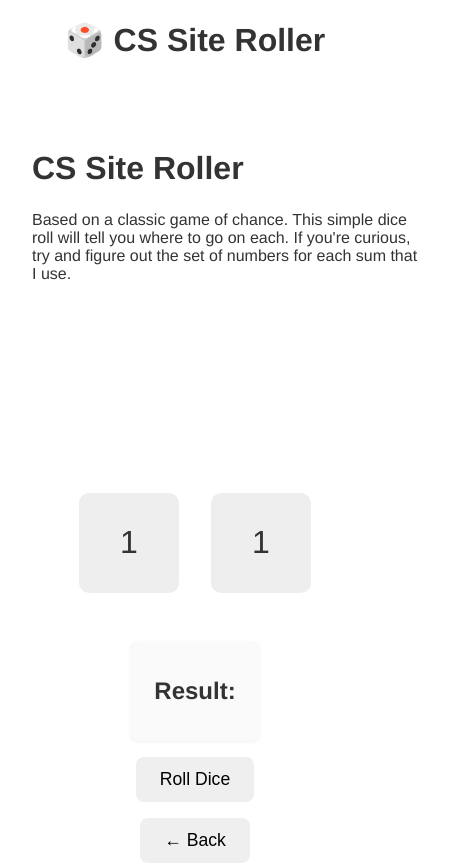
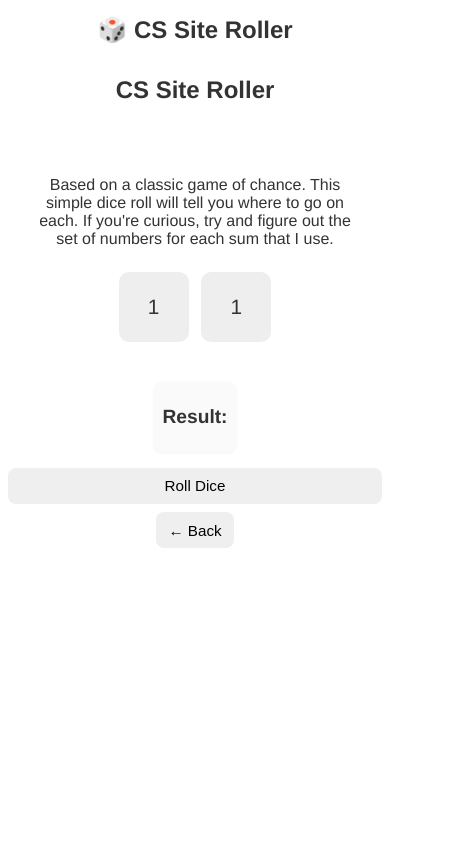
Before and after one commit to baileyfcross/monkeyhacks-ui, a Vue app: page /diceGame in a window 390 px wide. Shown: the whole page, 454 px wide, since content can reach past the window. Built offline with nearby package versions, Linux system fonts and the light colour scheme.

Commit message:
Added spotify widget and consolidated styles and refactored styling

```diff
--- a/src/assets/styles/global.css
+++ b/src/assets/styles/global.css
@@ -1,30 +1,34 @@
+/* ======= Global Resets and Box Sizing ======= */
+*,
+*::before,
+*::after {
+  box-sizing: border-box;
+}
+
+html {
+  width: 100%;
+  overflow-x: hidden;
+}
+
+body {
+  overflow-x: hidden; /* Prevent horizontal scrolling */
+  width: 100%;
+  max-width: 100vw;
+  margin: 0;
+  padding: 0;
+}
+
+img,
+iframe,
+video {
+  max-width: 100%;
+  height: auto;
+  display: block;
+}
+
 /* ======= General Styles ======= */
 
-/* Text Boxes */
-.text-box {
-  flex: 1 1 300px;
-  max-width: 400px;
-}
-
-.text-box h1 {
-  font-size: 2rem;
-  margin-bottom: 1rem;
-}
-
-.text-box p {
-  font-size: 1rem;
-  line-height: 1.5;
-  margin-bottom: 1.5rem;
-}
-
 /* Buttons */
-.button {
-  padding: 0.6rem 1.2rem;
-  border-radius: 6px;
-  border: none;
-  cursor: pointer;
-}
-
 .button {
   padding: 0.75rem 1.5rem;
   font-size: 1.1rem;
@@ -33,36 +37,20 @@
   cursor: pointer;
 }
 
-.button-primary {
+.button-primary, .cta-button {
   background-color: var(--primary-color);
   color: white;
 }
 
-.button-primary:hover {
+.button-primary:hover, .cta-button:hover {
   background-color: var(--secondary-color);
 }
 
-.cta-button {
-  padding: 0.6rem 1.2rem;
-  background-color: #007bff;
-  color: white;
-  border: none;
-  border-radius: 6px;
-  cursor: pointer;
-}
-
-.cta-button:hover {
-  background-color: #0056b3;
-}
-
-/* Two-column layout: text left, dice right */
-.three-column {
-  display: grid;
-  grid-template-columns: 1fr 420px 1fr; /* left text, center dice, right empty */
-  gap: 2rem;
-  align-items: start;
-  width: 100%;
-  max-width: 1200px;
+/* Flexbox Helpers */
+.flex-center {
+  display: flex;
+  justify-content: center;
+  align-items: center;
 }
 
 /* Colors */
@@ -86,18 +74,27 @@ main {
   flex-direction: column;
   align-items: center;
   gap: 1rem;
+  padding: 2rem;
+  padding-left: 1rem;
+  padding-right: 1rem;
+  min-height: 100vh;
 }
 
 /* Layout helpers */
-.flex-center {
-  display: flex;
-  justify-content: center;
-  align-items: center;
+.box-spacing {
+  margin: 2rem 0;
 }
+
 /* ======= Home ======= */
 .home {
   text-align: center;
   margin-top: 3rem;
+}
+
+.main-button-group {
+  display: flex;
+  flex-direction: column;
+  gap: 16px;
 }
 
 /* ======= Dice ======= */
@@ -127,6 +124,23 @@ main {
 }
 
 
+/* Adjust the middle column to match the dice container */
+.dice-three-column {
+  display: grid;
+  grid-template-columns: 1fr auto 1fr; /* Middle column adjusts to content size */
+  gap: 16px;
+  align-items: center;
+  justify-items: center;
+}
+
+.dice-container {
+  width: auto; /* Ensure the dice container determines the middle column size */
+  display: flex;
+  flex-direction: row;
+  gap: 2rem;
+}
+
+
 .dice-text {
   display: flex;
   flex-wrap: wrap;
@@ -141,11 +155,26 @@ main {
 
 /* Make the dice stack vertically on small screens and the two-column collapse */
 @media (max-width: 900px) {
-  .three-column {
-    grid-template-columns: 1fr;
+  .dice-three-column {
+    grid-template-columns: 1fr 1fr; /* Two-column layout */
+    gap: 16px;
   }
-  .dice-container {
-    justify-content: center;
+
+  .dice-text, .sum-column {
+    justify-self: center; /* Center align within the columns */
+    text-align: center;
+  }
+}
+
+@media (max-width: 768px) {
+  .dice-three-column {
+    grid-template-columns: 1fr; /* Stack columns vertically */
+    gap: 16px;
+  }
+
+  .dice-text, .sum-column {
+    justify-self: center;
+    text-align: center;
   }
 }
 
@@ -158,6 +187,35 @@ main {
   .dice-box,
   .text-box {
     max-width: 100%;
+  }
+
+  .dice-three-column {
+    grid-template-columns: 1fr; /* Stack columns vertically */
+    gap: 16px;
+  }
+}
+
+/* Ensure visibility on mobile phone sizes */
+@media (max-width: 480px) {
+  .dice-three-column {
+    grid-template-columns: 1fr; /* Stack columns vertically */
+    gap: 16px;
+    padding: 0 1rem; /* Add padding to prevent cutoff */
+  }
+
+  .dice-text, .sum-column {
+    justify-self: center;
+    text-align: center;
+    width: 100%; /* Ensure elements fit within the viewport */
+  }
+
+  .dice-container {
+    flex-wrap: wrap; /* Allow dice to wrap within the container */
+    justify-content: center;
+  }
+
+  body {
+    overflow-x: hidden; /* Prevent horizontal scrolling */
   }
 }
 
@@ -187,6 +245,21 @@ main {
   font-style: italic;
 }
 
+/* Dice Three-Column Layout */
+.dice-three-column {
+  display: grid;
+  grid-template-columns: 1fr auto 1fr; /* Middle column adjusts to content size */
+  gap: 16px;
+  align-items: center;
+  justify-items: center;
+}
+
+/* Modifiers for Specific Layouts */
+.dice-three-column.wide-center {
+  grid-template-columns: 1fr 420px 1fr; /* Left text, center dice, right empty */
+}
+
+
 /* ======= Plinko ======= */
 .plinko-view {
   text-align: center;
@@ -202,3 +275,344 @@ main {
   border: 2px solid #ccc;
   position: relative;
 }
+
+/* ======= Home View ======= */
+.home-three-column-layout,
+.three-column-layout {
+  display: grid;
+  grid-template-columns: 1fr 2fr 1fr;
+  gap: 16px;
+  align-items: center;
+  justify-items: center;
+}
+
+/* Main Page Carousel */
+.carousel-wrapper {
+  max-width: 900px;
+  margin: 2rem auto;
+  position: relative;
+}
+
+.carousel-image {
+  width: 100%;
+  height: 500px;
+}
+
+/*Landmark Erick Embed  */
+.landmark-erick-embed iframe {
+  width: 500px;
+  height: 500px;
+}
+
+/* ======= Responsive Styles ======= */
+
+/* General adjustments for smaller screens */
+@media (max-width: 768px) {
+  body {
+    font-size: 14px; /* Adjust font size for readability */
+  }
+
+  main {
+    padding: 1rem; /* Reduce padding */
+  }
+
+  .three-column, .dice-three-column {
+    grid-template-columns: 1fr; /* Stack columns vertically */
+    gap: 1rem;
+  }
+
+  .main-button-group {
+    flex-direction: column; /* Stack buttons vertically */
+    gap: 0.5rem;
+  }
+
+  .carousel-wrapper {
+    max-width: 100%; /* Ensure carousel fits within the viewport */
+    margin: 1rem auto;
+  }
+
+  .landmark-erick-embed iframe {
+    width: 100%; /* Make iframe responsive */
+    height: 300px; /* Adjust height for smaller screens */
+  }
+
+  .dice-container {
+    flex-wrap: wrap; /* Allow dice to wrap */
+    justify-content: center;
+  }
+
+  .sum-box {
+    padding: 0.5rem; /* Reduce padding */
+  }
+}
+
+/* Adjustments for very small screens */
+@media (max-width: 480px) {
+  h1, h2 {
+    font-size: 1.5rem; /* Reduce heading sizes */
+  }
+
+  .button {
+    padding: 0.5rem 1rem; /* Adjust button size */
+  }
+
+  .dice-text, .sum-column {
+    text-align: center; /* Center align text */
+    padding: 0.5rem;
+  }
+
+  .dice-container {
+    gap: 1rem; /* Reduce gap between dice */
+  }
+}
+
+/* ======= Responsive Design ======= */
+
+/* Medium screens (tablets) */
+@media (max-width: 992px) {
+  .three-column-layout,
+  .dice-three-column {
+    grid-template-columns: 1fr; /* Stack to a single column */
+  }
+
+  .main-button-group {
+    flex-direction: row; /* Keep buttons side-by-side if space allows */
+    justify-content: center;
+    gap: 1rem;
+  }
+}
+
+/* Small screens (mobile phones) */
+@media (max-width: 768px) {
+  body {
+    font-size: 16px; /* Increase base font size for readability */
+  }
+
+  main {
+    padding: 1rem;
+    padding-left: 1rem;
+    padding-right: 1rem;
+  }
+
+  h1 {
+    font-size: 2rem;
+  }
+
+  .main-button-group {
+    flex-direction: column; /* Stack buttons vertically */
+    align-items: center;
+  }
+
+  .button {
+    width: 80%;
+    padding: 1rem;
+  }
+
+  .landmark-erick-embed iframe,
+  .carousel-wrapper,
+  .game-area {
+    width: 100%;
+    max-width: 100%;
+  }
+
+  .dice-container {
+    flex-direction: column;
+  }
+}
+
+/* Very small screens */
+@media (max-width: 480px) {
+  * {
+    max-width: 100%;
+  }
+
+  h1 {
+    font-size: 1.5rem;
+    margin: 0.5rem 0;
+  }
+
+  h2 {
+    font-size: 1.2rem;
+  }
+
+  .button {
+    width: 100%;
+    max-width: 100%;
+    padding: 0.6rem 0.8rem;
+    font-size: 0.95rem;
+  }
+
+  main {
+    padding: 0.5rem;
+    gap: 0.5rem;
+    width: 100%;
+    max-width: 100vw;
+  }
+
+  .main-button-group {
+    width: 100%;
+    max-width: 100%;
+    gap: 0.5rem;
+  }
+
+  .carousel-wrapper {
+    max-width: 100%;
+    width: 100%;
+    margin: 0.5rem auto;
+    padding: 0;
+  }
+
+  .carousel-image {
+    height: 250px;
+  }
+
+  .landmark-erick-embed iframe {
+    width: 100% !important;
+    height: 250px !important;
+    max-width: 100% !important;
+  }
+
+  .diceobject {
+    width: 70px;
+    height: 70px;
+    font-size: 1.3rem;
+    flex-shrink: 0;
+  }
+
+  .dice-container {
+    gap: 0.8rem;
+    max-width: 100%;
+  }
+
+  .game-area {
+    width: 100%;
+    max-width: 100%;
+    height: auto;
+    aspect-ratio: 3/4;
+    max-height: 400px;
+  }
+
+  .sum-box {
+    padding: 0.5rem;
+    margin: 0;
+  }
+
+  .text-box {
+    max-width: 100%;
+  }
+}
+
+/* ======= Home Page Responsive Adjustments ======= */
+@media (max-width: 768px) {
+  .home .three-column-layout,
+  .home .home-three-column-layout {
+    display: flex;
+    flex-direction: column;
+    align-items: center;
+    width: 100%;
+    max-width: 500px;
+    margin: 0 auto;
+    gap: 2rem;
+  }
+
+  .home .left-column,
+  .home .center-column,
+  .home .right-column {
+    width: 100%;
+    max-width: 100%;
+  }
+
+  .home .main-button-group {
+    width: 100%;
+    align-items: center;
+  }
+
+  .landmark-erick-embed iframe {
+    width: 100% !important;
+    height: auto !important;
+  }
+
+  .carousel-wrapper {
+    width: 100%;
+    max-width: 100%;
+  }
+
+  .carousel-image {
+    height: auto;
+  }
+}
+
+@media (max-width: 480px) {
+  .home .three-column-layout,
+  .home .home-three-column-layout {
+    max-width: 100%;
+    gap: 1.5rem;
+  }
+
+  .home .left-column,
+  .home .center-column,
+  .home .right-column {
+    width: 100%;
+  }
+
+  .landmark-erick-embed iframe {
+    width: 100% !important;
+    height: 280px !important;
+    max-width: 100%;
+  }
+
+  .carousel-image {
+    height: 250px;
+  }
+
+  .main-button-group {
+    gap: 0.5rem;
+  }
+
+  /* Dice View Centering */
+  .dice-three-column {
+    display: flex;
+    flex-direction: column;
+    align-items: center;
+    justify-content: center;
+    width: 100%;
+    gap: 1rem;
+  }
+
+  .dice-text {
+    text-align: center;
+    width: 100%;
+    max-width: 100%;
+    padding: 0.5rem;
+    margin: 0;
+    display: flex;
+    flex-direction: column;
+    align-items: center;
+    justify-content: center;
+  }
+
+  .dice-text h1 {
+    margin: 0.5rem 0;
+  }
+
+  .dice-text p {
+    margin: 0;
+  }
+
+  .dice-container {
+    display: flex;
+    flex-direction: row;
+    align-items: center;
+    justify-content: center;
+    width: 100%;
+    gap: 0.8rem;
+    padding: 0;
+  }
+
+  .sum-column {
+    display: flex;
+    align-items: center;
+    justify-content: center;
+    width: 100%;
+  }
+}
--- /dev/null
+++ b/src/components/LandmarkErickEmbed.vue
@@ -0,0 +1,15 @@
+<template>
+  <div class="landmark-erick-embed">
+    <iframe
+      data-testid="embed-iframe"
+      style="border-radius: 12px"
+      src="https://open.spotify.com/embed/artist/5JVDnNOK4mEKtNLGKyzZAv?utm_source=generator"
+      width="100%"
+      height="352"
+      frameBorder="0"
+      allow="autoplay; clipboard-write; encrypted-media; fullscreen; picture-in-picture"
+      loading="eager"
+      volume="0.5"
+    ></iframe>
+  </div>
+</template>
--- a/src/views/DiceView.vue
+++ b/src/views/DiceView.vue
@@ -1,14 +1,12 @@
 <template>
   <main class="main">
     <h1>🎲 CS Site Roller</h1>
-    <div class="three-column">
-      <div class="dice-text">
-        <div class="text-box">
-          <h1>CS Site Roller</h1>
-          <p></p>
-          Based on a classic game of chance. This simple dice roll will tell you where to go on
-          each. If you're curious, try and figure out the set of numbers for each sum that I use.
-        </div>
+    <div class="dice-three-column">
+      <div class="dice-text text-box">
+        <h1>CS Site Roller</h1>
+        <p></p>
+        Based on a classic game of chance. This simple dice roll will tell you where to go on each.
+        If you're curious, try and figure out the set of numbers for each sum that I use.
       </div>
 
       <div class="dice-container">
@@ -21,7 +19,7 @@
           <h2>Result:</h2>
           <p class="sum-value" v-if="bothFinished">{{ lastMessage }}</p>
           <p class="sum-rolling" v-else>Rolling…</p>
-           <p class="sum-value" v-if="isDebug">{{ lastSum }}</p>
+          <p class="sum-value" v-if="isDebug">{{ lastSum }}</p>
         </div>
       </div>
     </div>
@@ -35,9 +33,8 @@ import DiceObject from '../components/DiceObject.vue'
 import { ref, computed } from 'vue'
 import type { Ref } from 'vue'
 
-
 /**  Debugging flag to show extra info */
-const isDebug = false;
+const isDebug = false
 
 type DiceObjectInstance = InstanceType<typeof DiceObject>
 type DicePublic = DiceObjectInstance & { displayValue?: number | Ref<number> }
--- a/src/views/HomeView.vue
+++ b/src/views/HomeView.vue
@@ -1,19 +1,33 @@
 <script setup lang="ts">
 import MainPageCarousel from '@/components/MainPageCarousel.vue'
+import LandmarkErickEmbed from '@/components/LandmarkErickEmbed.vue'
 </script>
 
 <template>
   <main class="home">
     <h1>MonkeyHacks</h1>
+    <div class="home-three-column-layout">
+      <!-- Left Column: Spotify Widget -->
+      <div class="left-column">
+        <LandmarkErickEmbed />
+      </div>
 
-    <div>
-      <RouterLink to="/diceGame">
-        <button class="button">Go to CS Site Roller →</button>
-      </RouterLink>
-      <RouterLink to="/plinko">
-        <button class="button">Go to Plinko Game →</button>
-      </RouterLink>
-      <MainPageCarousel />
+      <!-- Center Column: Photo Carousel -->
+      <div class="center-column">
+        <MainPageCarousel />
+      </div>
+
+      <!-- Right Column: Buttons -->
+      <div class="right-column">
+        <div class="main-button-group">
+          <RouterLink to="/diceGame">
+            <button class="button">Go to CS Site Roller →</button>
+          </RouterLink>
+          <RouterLink to="/plinko">
+            <!--<button class="button">Go to Plinko Game →</button> -->
+          </RouterLink>
+        </div>
+      </div>
     </div>
   </main>
 </template>
```
